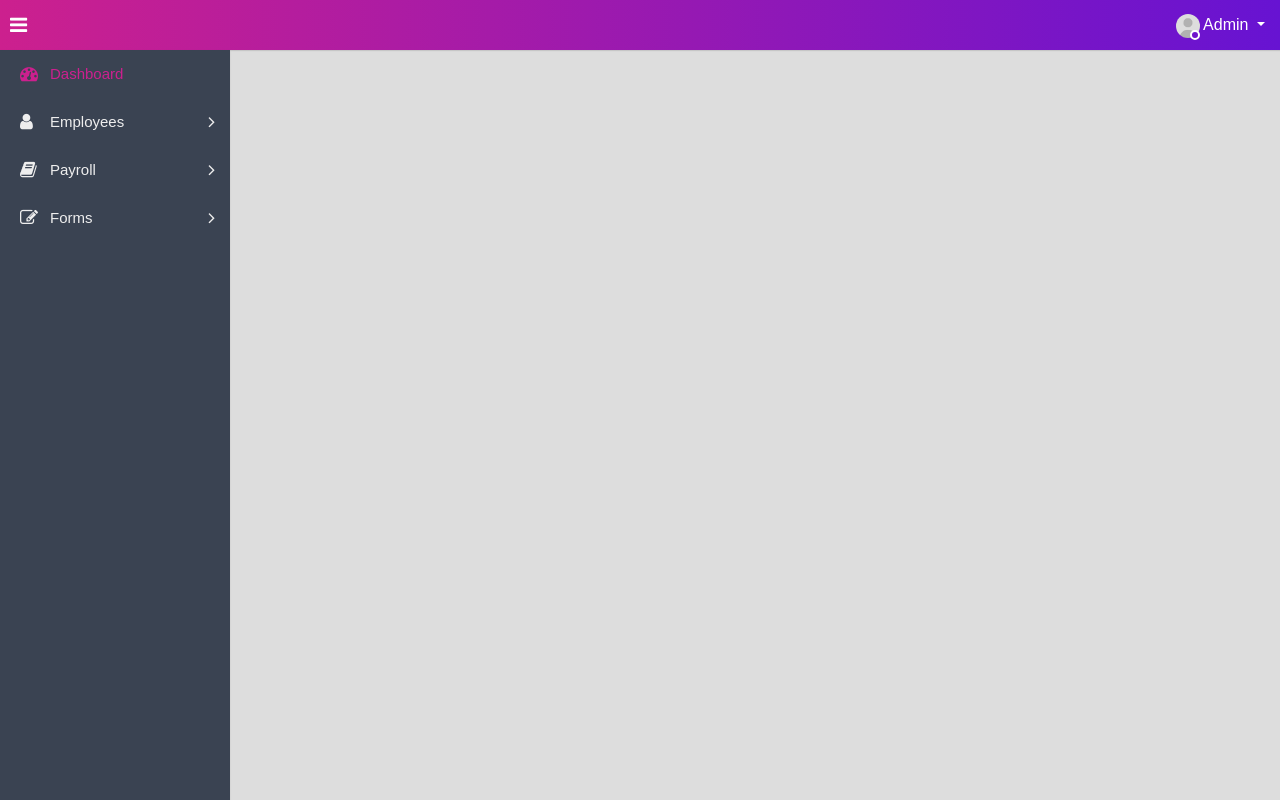
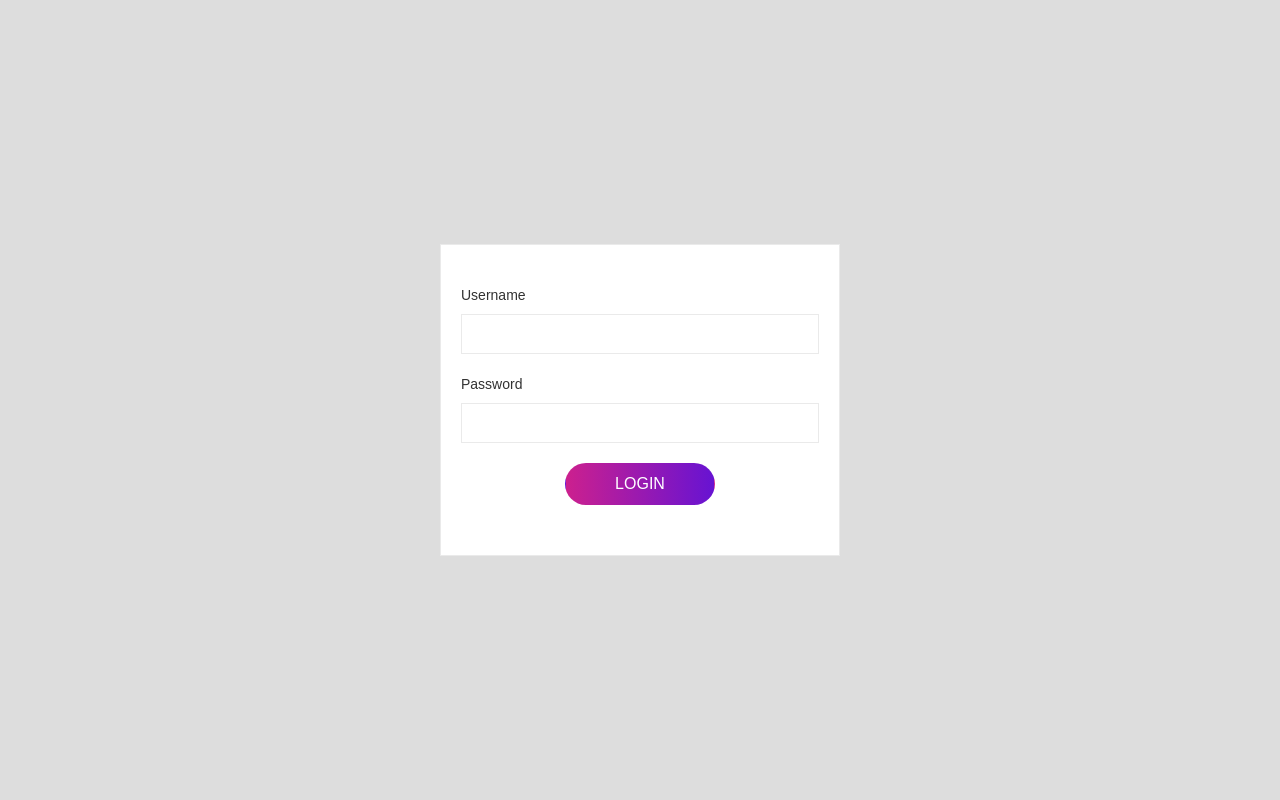
Before and after one commit to Bstrato/Farmers_management_project, a PHP site: page / in a window 1280 px wide. Run offline with PHP 8.4, Linux system fonts and the light colour scheme; some web fonts are replaced.

Commit message:
Add files via upload

```diff
--- a/pedco/index.php
+++ b/pedco/index.php
@@ -1,15 +1,14 @@
+
+
 <!DOCTYPE html>
 <html lang="en">
 
 <head>
     <meta charset="utf-8">
     <meta name="viewport" content="width=device-width, initial-scale=1.0, user-scalable=0">
-    <link rel="shortcut icon" type="image/x-icon" href="assets\img\favicon.ico">
-    <title>Cryptocurrency - Bootstrap 4 Admin Template</title>
+    <title>PEDCO FARMERS MANAGEMENT SYSTEM</title>
     <link rel="stylesheet" type="text/css" href="assets\css\bootstrap.min.css">
     <link rel="stylesheet" type="text/css" href="assets\css\font-awesome.min.css">
-	<link rel="stylesheet" type="text/css" href="assets\css\dataTables.bootstrap4.min.css">
-	<link rel="stylesheet" type="text/css" href="assets\css\select2.min.css">
     <link rel="stylesheet" type="text/css" href="assets\css\style.css">
     <!--[if lt IE 9]>
 		<script src="assets/js/html5shiv.min.js"></script>
@@ -17,89 +16,37 @@
 	<![endif]-->
 </head>
 
-
-
 <body>
-    <div class="main-wrapper">
-
-		<!-- Header -->
-        <div class="header">
-			<a id="toggle_btn" href="javascript:void(0);"><i class="fa fa-bars"></i></a>
-            <a id="mobile_btn" class="mobile_btn float-left" href="#sidebar"><i class="fa fa-bars"></i></a>
-            <ul class="nav user-menu float-right">
-                <li class="nav-item dropdown has-arrow">
-                    <a href="#" class="dropdown-toggle nav-link user-link" data-toggle="dropdown">
-                        <span class="user-img"><img class="rounded-circle" src="assets\img\user.jpg" width="40" alt="Admin">
-							<span class="status online"></span></span>
-                        <span>Admin</span>
-                    </a>
-					<div class="dropdown-menu">
-						<a class="dropdown-item" href="profile.html">My Profile</a>
-						<a class="dropdown-item" href="login.html">Logout</a>
-					</div>
-                </li>
-            </ul>
-
-		<!--Header End-->
-
-
-
-
-		<!-- Sidebar -->
-        <div class="sidebar" id="sidebar">
-            <div class="sidebar-inner slimscroll">
-                <div id="sidebar-menu" class="sidebar-menu">
-                    <ul>
-                        <li class="active">
-                            <a class="active" href="index.html"><i class="fa fa-dashboard"></i> <span>Dashboard</span></a>
-                        </li>
-
-						<li class="submenu">
-							<a href="#"><i class="fa fa-user"></i> <span> Employees </span> <span class="menu-arrow"></span></a>
-							<ul style="display: none;">
-								<li><a href="employees.html">Employees List</a></li>
-							</ul>
-						</li>
-
-						<li class="submenu">
-							<a href="#"><i class="fa fa-book"></i> <span> Payroll </span> <span class="menu-arrow"></span></a>
-							<ul style="display: none;">
-								<li><a href="salary.html"> Employee Salary </a></li>
-								<li><a href="salary-view.html"> Payslip </a></li>
-							</ul>
-						</li>
-
-
-                        <li class="submenu">
-                            <a href="#"><i class="fa fa-edit"></i> <span> Forms</span> <span class="menu-arrow"></span></a>
-                            <ul style="display: none;">
-                                <li><a href="form-basic-inputs.html">Basic Inputs</a></li>
-                                <li><a href="form-input-groups.html">Input Groups</a></li>
-                                <li><a href="form-horizontal.html">Horizontal Form</a></li>
-                                <li><a href="form-vertical.html">Vertical Form</a></li>
-                            </ul>
-                        </li>
-
-
-                    </ul>
+	<div class="main-wrapper account-wrapper ">
+        <div class="account-page">
+			<div class="account-center">
+				<div class="account-box">
+                    <form action="dashboard.php" class="form-signin" autocomplete="off">
+						<div class="account-logo">
+                            <a href="dashboard.php"></a>
+                        </div>
+                        <div class="form-group">
+                            <label>Username</label>
+                            <input type="text" autofocus="" class="form-control" name="username">
+                        </div>
+                        <div class="form-group">
+                            <label>Password</label>
+                            <input type="password" class="form-control" name="password">
+                        </div>
+                        <div class="form-group text-center">
+                            <button type="submit" class="btn btn-primary account-btn" name="submit">Login</button>
+                        </div>
+                    </form>
                 </div>
-            </div>
+			</div>
         </div>
-		<!-- Sidebar End -->
-
-
+    </div>
     <div class="sidebar-overlay" data-reff=""></div>
     <script src="assets\js\jquery-3.2.1.min.js"></script>
 	<script src="assets\js\popper.min.js"></script>
     <script src="assets\js\bootstrap.min.js"></script>
-	<script src="assets\js\jquery.dataTables.min.js"></script>
-	<script src="assets\js\dataTables.bootstrap4.min.js"></script>
-	<script src="assets\plugins\amchart\js\amchart.js"></script>
-	<script src="assets\plugins\amchart\js\serial.js"></script>
-	<script src="assets\plugins\amchart\js\light.js"></script>
-	<script src="assets\plugins\amchart\js\amstock.js"></script>
-	<script src="assets\plugins\amchart\js\pie.js"></script>
-	<script src="assets\plugins\amchart\js\responsive.min.js"></script>
- 	<script src="assets\js\select2.min.js"></script>
     <script src="assets\js\jquery.slimscroll.js"></script>
     <script src="assets\js\app.js"></script>
+</body>
+
+</html>
```
Also changed, not shown: pedco/login.php (added, +67 -0 lines).
